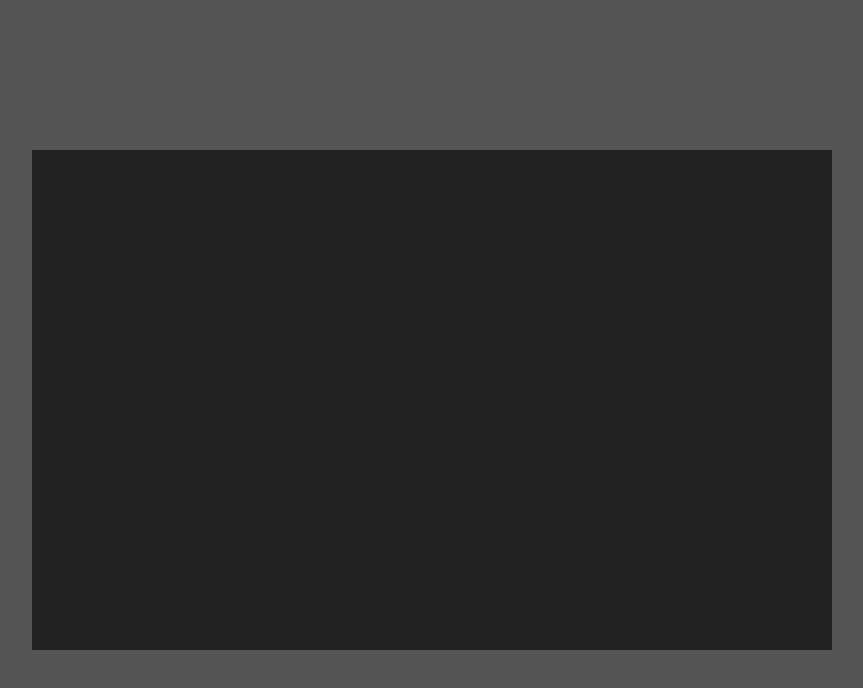
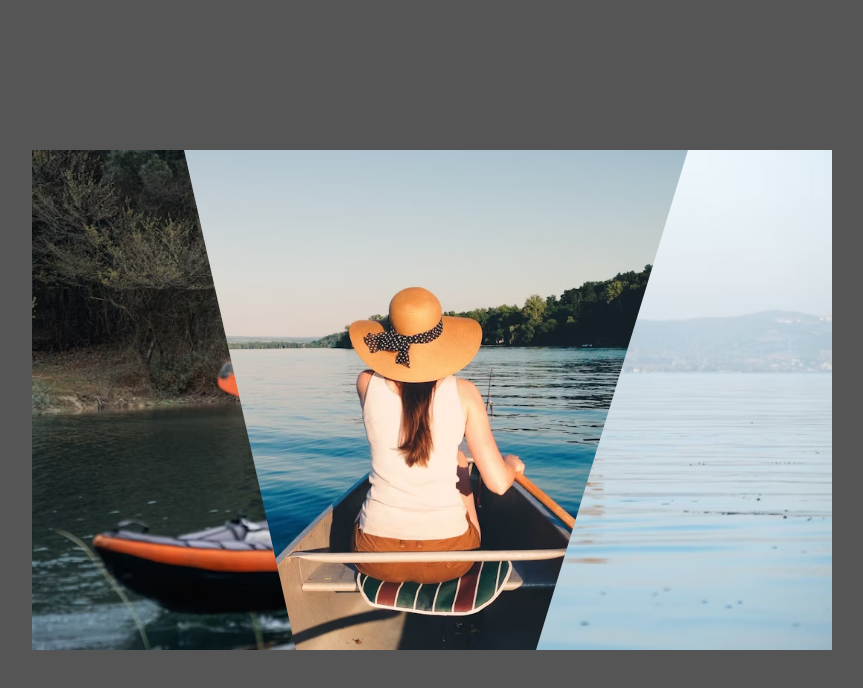
Before and after one commit to pageler/13_image_hover_effect, a plain HTML site: page index.html in a window 1280 px wide. Shown: the whole page, without its empty margins (208-1071 px from the left). Drawn offline with Linux system fonts and the light colour scheme.

Commit message:
Images section.

```diff
--- a/style.css
+++ b/style.css
@@ -29,3 +29,25 @@ body {
     height: 100%;
     transition: all 0.5s;
 }
+
+/* Images */
+.clip1 {
+    background-image: url(assets/Images/hover-image2--Faruk-Tokluoğlu.avif);
+    background-size: cover;
+    background-position: center;
+    clip-path: polygon(0, 0, 46%, 0, 0, 39%, 100%, 0, 100%)
+}
+
+.clip2 {
+    background-image: url(assets/Images/hover-img1--Brian-Tafel.avif);
+    background-size: cover;
+    background-position: center;
+    clip-path: polygon(19% 0, 87% 0, 64% 100%, 33% 100%);
+}
+
+.clip3 {
+    background-image: url(assets/Images/hover-image3--Ahmed.avif);
+    background-size: cover;
+    background-position: center;
+    clip-path: polygon(82% 0, 100% 0, 100% 100%, 63% 100%);
+}
```
Also changed, not shown: assets/Images/hover-image2--Faruk-Tokluoğlu.avif (added), assets/Images/hover-image3--Ahmed.avif (added), assets/Images/hover-img1--Brian-Tafel.avif (added), assets/credits.txt.
